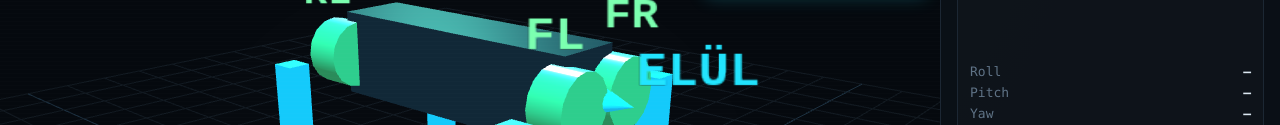
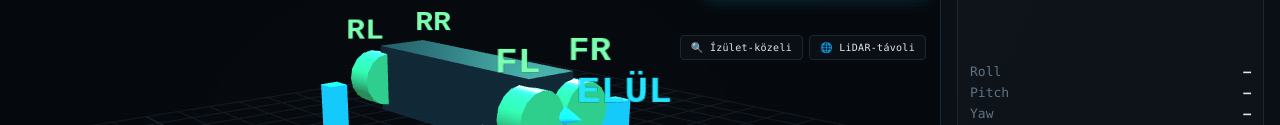
Before and after one commit to sribence/NERO_GO2, a plain HTML site: page docker/web_dashboard/templates/showcase.html in a window 1280 px wide. Shown: the part 239-364 px from the top of the page. Drawn offline with nearby package versions, Linux system fonts and the light colour scheme; no server answers; animation ran at ten frames a second.

Commit message:
showcase: manual camera control instead of auto-rotation
Removed all automatic camera movement (periodic shot-cycling) per
explicit user feedback that auto-rotation was unwanted. Replaced with
pointer-drag orbit, wheel-zoom, and two preset view buttons
(joint-close / lidar-wide). Removed now-obsolete debug controls
(radius slider, freeze-camera checkbox) that only existed to work
around the auto-camera behavior.

Co-Authored-By: Claude Sonnet 5 <noreply@anthropic.com>

```diff
--- a/docker/web_dashboard/templates/showcase.html
+++ b/docker/web_dashboard/templates/showcase.html
@@ -112,7 +112,7 @@
   /* LiDAR diagnosztikai csúszkák — annak ellenőrzésére, hogy a pontfelhő
      ténylegesen ott van-e, csak nem látszik (méret/zoom miatt). */
   #lidar-debug-panel {
-    position: absolute; top: 210px; right: 14px; width: 220px;
+    position: absolute; top: 254px; right: 14px; width: 220px;
     border: 1px solid var(--border); border-radius: 4px; padding: 8px 10px;
     background: rgba(12,17,24,0.85); font-size: 10px; color: var(--muted);
   }
@@ -121,6 +121,16 @@
   #lidar-debug-panel label { width: 90px; flex-shrink: 0; }
   #lidar-debug-panel input[type="range"] { flex: 1; accent-color: var(--accent); }
   #lidar-debug-panel span { width: 34px; text-align: right; color: var(--text); }
+
+  /* Kézi nézet-váltó gombok — a felhasználó explicit kérése: gomb, nem
+     automatikus váltás, a kamera-nézet állítására. */
+  #view-buttons { position: absolute; top: 218px; right: 14px; display: flex; gap: 6px; z-index: 3; }
+  #view-buttons button {
+    font-family: inherit; font-size: 10px; letter-spacing: .03em; padding: 6px 10px;
+    background: rgba(12,17,24,0.85); color: var(--text); border: 1px solid var(--border);
+    border-radius: 4px; cursor: pointer; transition: border-color .2s, color .2s;
+  }
+  #view-buttons button:hover { border-color: var(--accent); color: var(--accent); }
 
   /* Képesség-legenda (statikus, a robot valós műszaki adatai) */
   #legend-panel .legend-item { font-size: 11px; margin-bottom: 8px; padding-left: 10px; border-left: 2px solid var(--accent); }
@@ -251,8 +261,11 @@
 
     <div id="lidar-debug-panel">
       <div class="dbg-row"><label>Pontméret</label><input type="range" id="dbg-point-size" min="0.005" max="0.08" step="0.001" value="0.035"><span id="dbg-point-size-val">0.035</span></div>
-      <div class="dbg-row"><label>Nézettávolság</label><input type="range" id="dbg-cam-radius" min="0.5" max="6" step="0.05" value="1.15"><span id="dbg-cam-radius-val">1.15</span></div>
-      <div class="dbg-row"><label><input type="checkbox" id="dbg-freeze-cam"> Kamera fagyasztva</label></div>
+    </div>
+
+    <div id="view-buttons">
+      <button id="view-close-btn" type="button">🔍 Ízület-közeli</button>
+      <button id="view-wide-btn" type="button">🌐 LiDAR-távoli</button>
     </div>
   </div>
 
@@ -345,24 +358,54 @@ renderer.setSize(viewport.clientWidth, viewport.clientHeight);
 renderer.setPixelRatio(window.devicePixelRatio);
 viewport.appendChild(renderer.domElement);
 
-// Kiosk-jellegű bemutatóhoz nincs szükség interaktív kamerára (nem
-// egyszerű elérni cdnjs-en az OrbitControls.js-t erre a verzióra sem) —
-// helyette egy lassú, automatikus körbeforgás, ami magától is látványos
-// egy 45-90+ perces vetítés alatt.
+// Kézi kamera-vezérlés: húzással forgatható (azimut+polár szög), görgővel
+// zoomolható. Az OrbitControls.js nem tölthető be megbízhatóan cdnjs-ről
+// erre a three.js verzióra, ezért egy minimális, kézzel írt megfelelője —
+// 2026-09-04: a korábbi automatikus körbeforgás/kamera-koreográfia
+// zavarónak bizonyult (ez okozta az elöl/hátul félreértést is, és a
+// felhasználó explicit kézi vezérlést kért az automatikus helyett).
 const CAM_TARGET = new THREE.Vector3(0, 0.16, 0);
-let camAngle = 0.7;
-let camRadius = 1.15;
+let camAngle = 0.7;       // azimut (vízszintes forgás)
+let camPolar = 1.15;      // polár szög (magasság) — kb. 66°, enyhén felülnézet
+let camRadius = 1.6;      // induláskor mindkét LiDAR-pontfelhő is látszik
+const CAM_POLAR_MIN = 0.25, CAM_POLAR_MAX = Math.PI - 0.25;
+const CAM_RADIUS_MIN = 0.5, CAM_RADIUS_MAX = 6;
 
-// Kamera-koreográfia: közeli (robot-ízület fókusz) és távoli (szenzor-/
-// szoba-nézet, ahol a LiDAR-pontfelhők ténylegesen láthatók) beállás
-// váltakozik — 2026-09-04 élő teszten kiderült, hogy 1.15-ös közeli
-// radiuszon a pontfelhő (ami méteres távolságban van) gyakorlatilag
-// láthatatlan volt, csak kizoomolva vált látvánnyá.
-const CAM_SHOT_CLOSE = 1.15;
-const CAM_SHOT_WIDE = 3.4;
-const CAM_SHOT_PERIOD_S = 16; // ennyi ideig tart egy-egy "shot"
-let camRadiusTarget = CAM_SHOT_CLOSE;
-let shotStart = 0;
+(function setupManualOrbit() {
+  const dom = renderer.domElement;
+  dom.style.touchAction = "none";
+  dom.style.cursor = "grab";
+  let dragging = false, lastX = 0, lastY = 0;
+
+  dom.addEventListener("pointerdown", (e) => {
+    dragging = true; lastX = e.clientX; lastY = e.clientY;
+    dom.style.cursor = "grabbing";
+    dom.setPointerCapture(e.pointerId);
+  });
+  dom.addEventListener("pointermove", (e) => {
+    if (!dragging) return;
+    const dx = e.clientX - lastX, dy = e.clientY - lastY;
+    lastX = e.clientX; lastY = e.clientY;
+    camAngle -= dx * 0.006;
+    camPolar = Math.min(CAM_POLAR_MAX, Math.max(CAM_POLAR_MIN, camPolar - dy * 0.006));
+  });
+  dom.addEventListener("pointerup", (e) => { dragging = false; dom.style.cursor = "grab"; });
+  dom.addEventListener("pointercancel", () => { dragging = false; dom.style.cursor = "grab"; });
+  dom.addEventListener("wheel", (e) => {
+    e.preventDefault();
+    camRadius = Math.min(CAM_RADIUS_MAX, Math.max(CAM_RADIUS_MIN, camRadius + e.deltaY * 0.0025 * camRadius));
+  }, { passive: false });
+
+  // Két gomb: robot-közeli / LiDAR-távoli előre beállított nézet — a
+  // felhasználó explicit kérése "gomb kellene, hogy én állíthassam",
+  // az automatikus váltás helyett.
+  document.getElementById("view-close-btn").addEventListener("click", () => {
+    camRadius = 1.15; camPolar = 1.15;
+  });
+  document.getElementById("view-wide-btn").addEventListener("click", () => {
+    camRadius = 3.4; camPolar = 1.15;
+  });
+})();
 
 scene.add(new THREE.AmbientLight(0x557788, 1.2));
 const key = new THREE.DirectionalLight(0x22e5ff, 1.4);
@@ -561,17 +604,6 @@ dbgPointSize.addEventListener("input", () => {
   dbgPointSizeVal.textContent = dbgPointSize.value;
 });
 
-const dbgCamRadius = document.getElementById("dbg-cam-radius");
-const dbgCamRadiusVal = document.getElementById("dbg-cam-radius-val");
-dbgCamRadius.addEventListener("input", () => {
-  camRadius = parseFloat(dbgCamRadius.value);
-  dbgCamRadiusVal.textContent = dbgCamRadius.value;
-});
-
-document.getElementById("dbg-freeze-cam").addEventListener("change", (e) => {
-  window.FREEZE_CAM = e.target.checked;
-});
-
 // Forgó "sweep" sugár — RViz-szerű felismerhető LiDAR-vizualizáció,
 // tisztán díszítő elem (a valós scan-irányt nem követi, csak a
 // forgó-szenzor benyomását kelti).
@@ -651,18 +683,14 @@ window.addEventListener("resize", onResize);
 let sweepAngle = 0;
 function animate() {
   requestAnimationFrame(animate);
-  const nowS = performance.now() / 1000;
-  if (!window.FREEZE_CAM) {
-    camAngle += 0.0025;
-    // Váltakozó közeli/távoli "shot" — lásd a CAM_SHOT_* konstansok
-    // megjegyzését: a szenzor-pontfelhők csak a távoli nézetben látszanak.
-    if (nowS - shotStart > CAM_SHOT_PERIOD_S) {
-      shotStart = nowS;
-      camRadiusTarget = camRadiusTarget === CAM_SHOT_CLOSE ? CAM_SHOT_WIDE : CAM_SHOT_CLOSE;
-    }
-    camRadius += (camRadiusTarget - camRadius) * 0.02; // lágy lerp, nem ugrásszerű váltás
-  }
-  camera.position.set(Math.cos(camAngle) * camRadius, 0.55 * camRadius, Math.sin(camAngle) * camRadius);
+  // Gömbi koordináták: camAngle=azimut, camPolar=magassági szög — mindkettő
+  // kizárólag a felhasználó húzása/görgetése állítja (setupManualOrbit),
+  // itt nincs automatikus változtatás.
+  camera.position.set(
+    camRadius * Math.sin(camPolar) * Math.cos(camAngle),
+    camRadius * Math.cos(camPolar),
+    camRadius * Math.sin(camPolar) * Math.sin(camAngle)
+  );
   camera.lookAt(CAM_TARGET);
   sweepAngle += 0.02;
   sweepPivot.rotation.y = sweepAngle;
```
